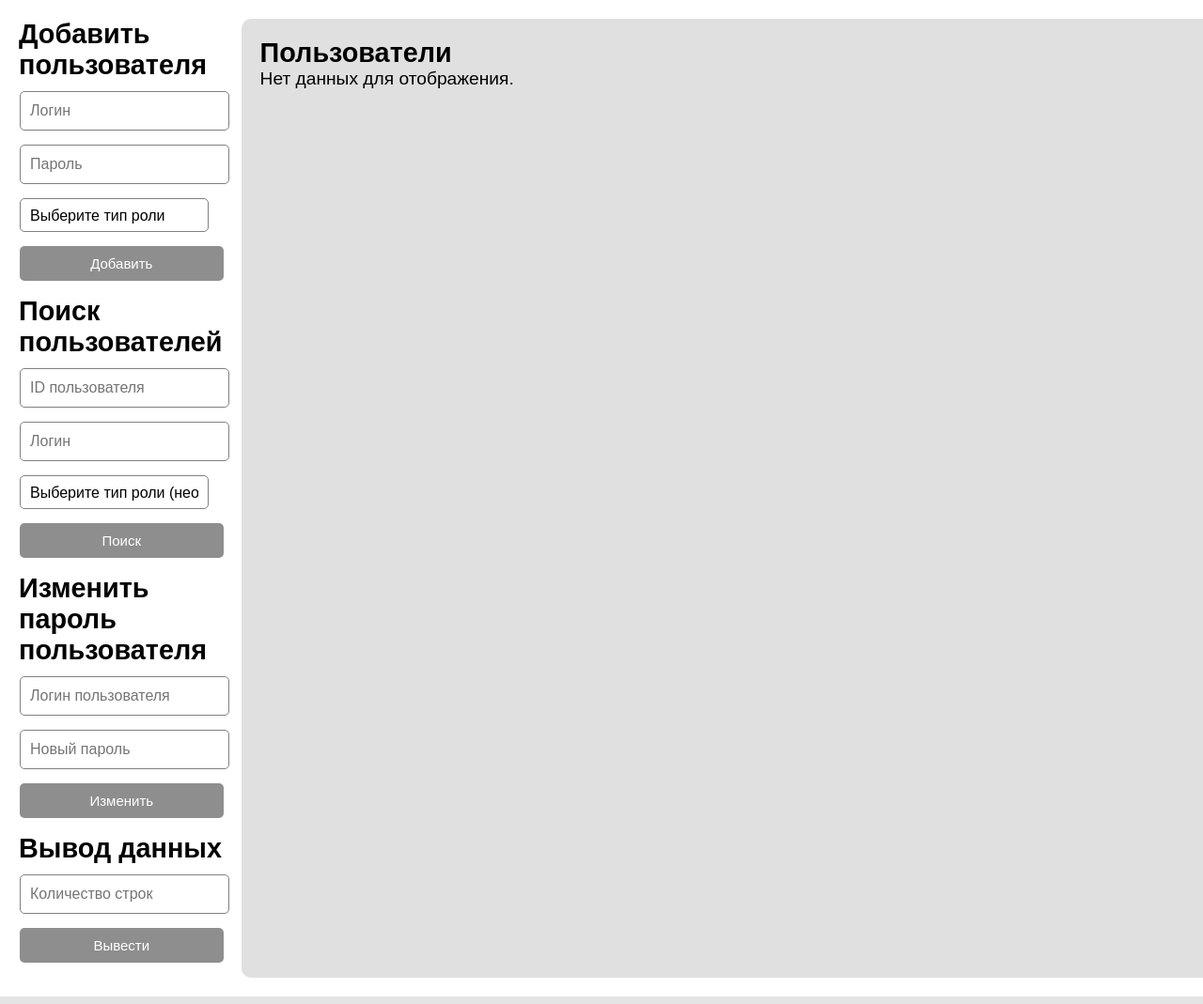
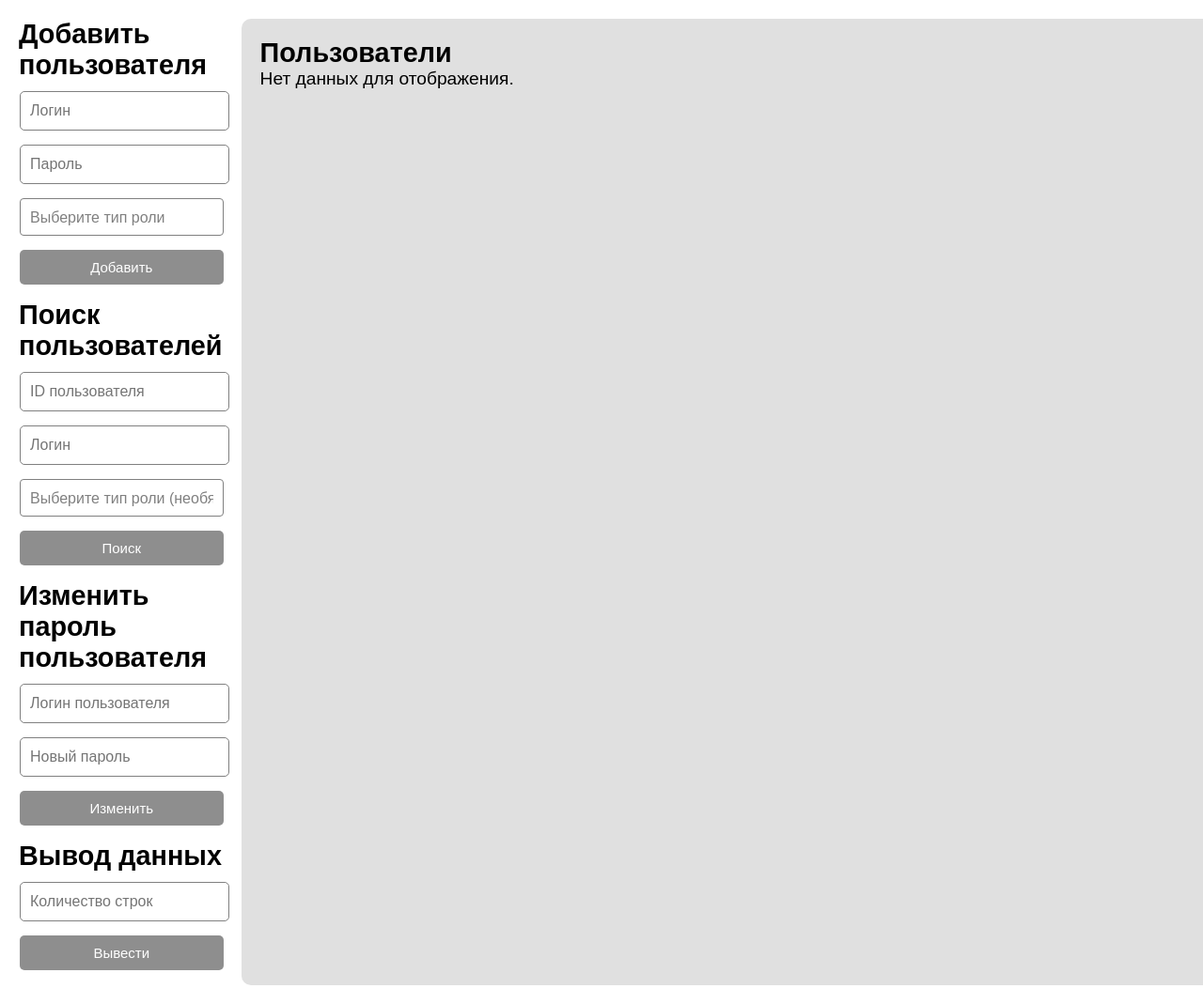
Before and after one commit to rostixageenko/php5, a PHP site: page /admin_interface_main.php in a window 1280 px wide. Shown: the part 70-1139 px from the top of the page at 94% size. Run offline with PHP 8.4, Linux system fonts and the light colour scheme; data that the repository does not hold is empty.

Commit message:
checkpoint

```diff
--- a/admin_interface_main.php
+++ b/admin_interface_main.php
@@ -51,6 +51,24 @@ include('table_func.php'); // Подключаем файл с функциям
             font-size: 16px; /* Размер шрифта */
             border-radius: 5px; /* Скругленные углы */
             border: 1px solid gray; /* Серый цвет рамки */
+        }
+        .custom-select {
+            width: 100%;             /* Ширина 93% от родительского элемента */
+            height: 40px;          /* Высота поля выбора */
+            border: 1px solid gray; /* Серый цвет рамки */
+            color: gray;            /* Серый цвет шрифта */
+            background-color: white; /* Белый фон */
+            padding: 10px;         /* Отступы внутри select */
+            border-radius: 4px;    /* Закругленные углы */
+            font-size: 16px;       /* Размер шрифта */
+            appearance: none;      /* Убираем стандартный стиль браузера */
+            cursor: pointer;       /* Указатель при наведении */
+        }
+
+        /* Изменения при фокусе */
+        .custom-select:focus {
+            outline: none;         /* Убираем стандартный фокус */
+            border-color: darkgray; /* Темно-серая рамка при фокусе */
         }
         /* Стили для кнопок */
         .btn {
@@ -138,7 +156,7 @@ include('table_func.php'); // Подключаем файл с функциям
                         <input type="password" name="password" placeholder="Пароль" required>
                     </div>
                     <div class="input-group">
-                        <select name="type_role" required onchange="toggleGarageInput()">
+                        <select name="type_role" required onchange="toggleGarageInput()" class="custom-select">
                             <option value="" disabled selected style="color: gray;">Выберите тип роли</option>
                             <option value="0">Покупатель</option>
                             <option value="1">Администратор</option>
@@ -160,7 +178,7 @@ include('table_func.php'); // Подключаем файл с функциям
                         <input type="text" name="login" placeholder="Логин">
                     </div>
                     <div class="input-group">
-                        <select name="type_role">
+                        <select name="type_role"  class="custom-select">
                             <option value="" disabled selected style="color: gray;">Выберите тип роли (необязательно)</option>
                             <option value="0">Покупатель</option>
                             <option value="1">Администратор</option>
@@ -346,5 +364,34 @@ include('table_func.php'); // Подключаем файл с функциям
 
 <!-- Подключаем JavaScript -->
 <script src="frontjs.js"></script>
+<script src="https://code.jquery.com/jquery-3.6.0.min.js"></script>
+<script>
+$(document).ready(function() {
+    $('.delete-btn').click(function(event) {
+        event.preventDefault(); // Предотвращаем стандартное поведение формы
+        var userId = $(this).siblings('input[name="id"]').val(); // Получаем ID пользователя
+
+        if (confirm('Вы уверены, что хотите удалить этого пользователя?')) {
+            $.ajax({
+                url: '?table=users&action=delete', // URL вашего обработчика
+                type: 'POST',
+                data: { id: userId },
+                dataType: 'json',
+                success: function(response) {
+                    if (response.success) {
+                        $('tr[data-id="' + userId + '"]').remove(); // Удаляем строку из таблицы
+                        alert(response.message);
+                    } else {
+                        alert(response.message); // Показываем сообщение об ошибке
+                    }
+                },
+                error: function() {
+                    alert('Произошла ошибка при удалении пользователя.');
+                }
+            });
+        }
+    });
+});
+</script>
 </body>
 </html>
```
Also changed, not shown: table_func.php (+15 -14 lines).
